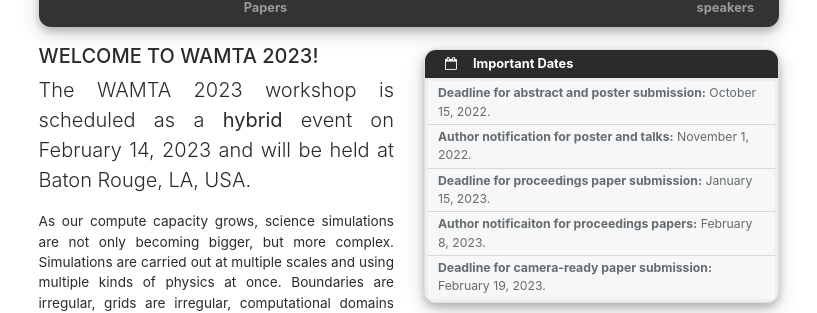
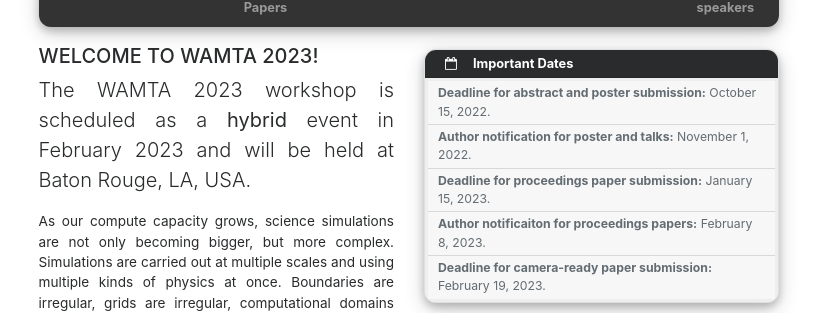
Before and after one commit to wamta26/WAMTA26.github.io, a Jekyll site: the page built from index.md, in a window 1280 px wide. Shown: the part 312-625 px from the top of the page, without its empty margins (231-1048 px from the left). Built offline with Jekyll 4.4.1, drawn with Linux system fonts in a browser that asks for light colours; nearby versions of some CDN libraries.

Commit message:
Fix dates`

```diff
--- a/index.md
+++ b/index.md
@@ -12,7 +12,7 @@
 
 ##### WELCOME TO WAMTA 2023\!
 
-The WAMTA 2023 workshop is scheduled as a <b>hybrid</b> event on February 14, 2023 and will be
+The WAMTA 2023 workshop is scheduled as a <b>hybrid</b> event in February 2023 and will be
 held at Baton Rouge, LA, USA.
 {: .lead}
 
```
